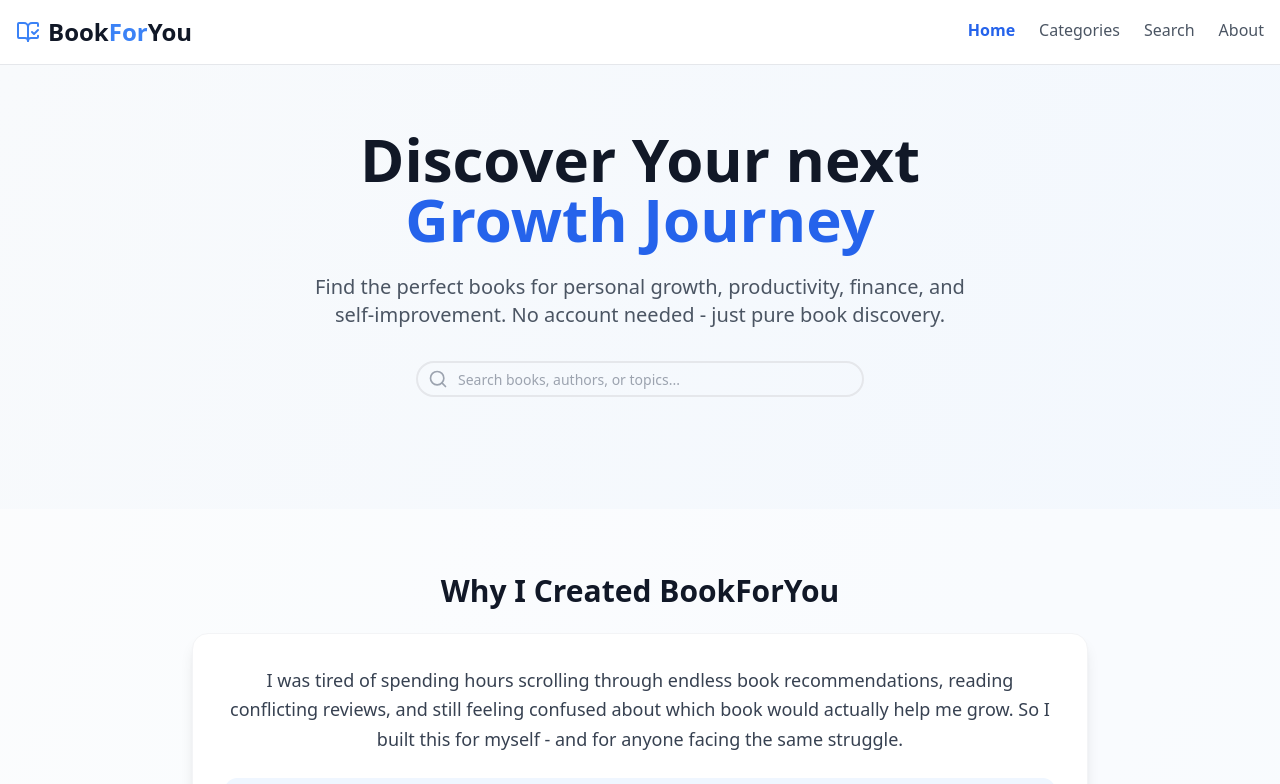
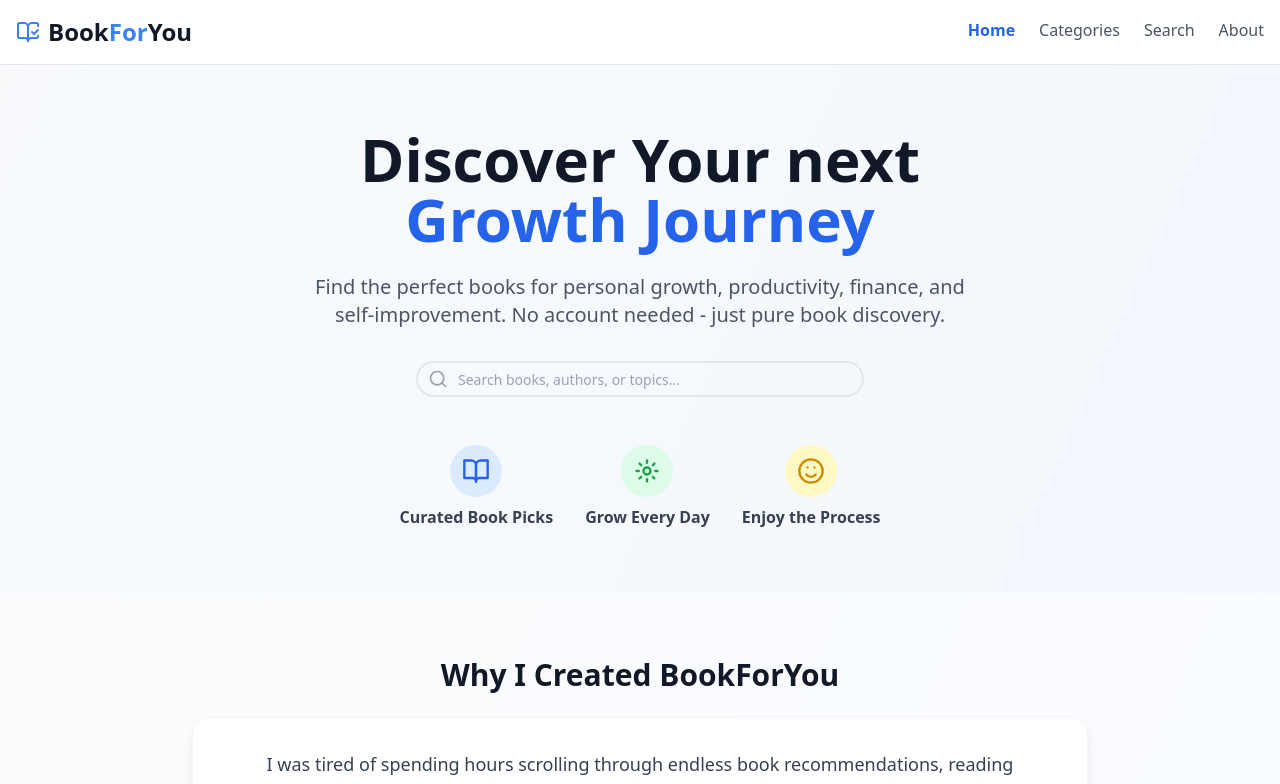
Before and after one commit to devlopersumit/BookPicker, a React (Vite) app: page / in a window 1280 px wide. Shown: the top 784 px of the page. Built offline with nearby package versions, Linux system fonts and the light colour scheme.

Commit message:
updated UI of hero section

```diff
--- a/src/Components/Hero.jsx
+++ b/src/Components/Hero.jsx
@@ -33,6 +33,83 @@ const Hero = () => {
               placeholder="Search books, authors, or topics..."
             />
           </div>
+          <div className="flex flex-col sm:flex-row items-center justify-center gap-8 mt-8">
+            <div className="flex flex-col items-center">
+              <span className="bg-blue-100 p-3 rounded-full mb-2">
+                <svg
+                  xmlns="http://www.w3.org/2000/svg"
+                  width="28"
+                  height="28"
+                  viewBox="0 0 24 24"
+                  fill="none"
+                  stroke="currentColor"
+                  strokeWidth="2"
+                  strokeLinecap="round"
+                  strokeLinejoin="round"
+                  className="lucide lucide-book-open text-blue-600"
+                >
+                  <path d="M2 3h6a4 4 0 0 1 4 4v14a3 3 0 0 0-3-3H2z"></path>
+                  <path d="M22 3h-6a4 4 0 0 0-4 4v14a3 3 0 0 1 3-3h7z"></path>
+                </svg>
+              </span>
+              <span className="text-base font-semibold text-gray-700">
+                Curated Book Picks
+              </span>
+            </div>
+            <div className="flex flex-col items-center">
+              <span className="bg-green-100 p-3 rounded-full mb-2">
+                <svg
+                  xmlns="http://www.w3.org/2000/svg"
+                  width="28"
+                  height="28"
+                  viewBox="0 0 24 24"
+                  fill="none"
+                  stroke="currentColor"
+                  strokeWidth="2"
+                  strokeLinecap="round"
+                  strokeLinejoin="round"
+                  className="lucide lucide-sparkles text-green-600"
+                >
+                  <path d="M12 3v2"></path>
+                  <path d="M12 19v2"></path>
+                  <path d="M3 12h2"></path>
+                  <path d="M19 12h2"></path>
+                  <path d="M5.6 5.6l1.4 1.4"></path>
+                  <path d="M17 17l1.4 1.4"></path>
+                  <path d="M17 7l1.4-1.4"></path>
+                  <path d="M7 17l-1.4 1.4"></path>
+                  <circle cx="12" cy="12" r="3"></circle>
+                </svg>
+              </span>
+              <span className="text-base font-semibold text-gray-700">
+                Grow Every Day
+              </span>
+            </div>
+            <div className="flex flex-col items-center">
+              <span className="bg-yellow-100 p-3 rounded-full mb-2">
+                <svg
+                  xmlns="http://www.w3.org/2000/svg"
+                  width="28"
+                  height="28"
+                  viewBox="0 0 24 24"
+                  fill="none"
+                  stroke="currentColor"
+                  strokeWidth="2"
+                  strokeLinecap="round"
+                  strokeLinejoin="round"
+                  className="lucide lucide-smile text-yellow-600"
+                >
+                  <circle cx="12" cy="12" r="10"></circle>
+                  <path d="M8 15s1.5 2 4 2 4-2 4-2"></path>
+                  <path d="M9 9h.01"></path>
+                  <path d="M15 9h.01"></path>
+                </svg>
+              </span>
+              <span className="text-base font-semibold text-gray-700">
+                Enjoy the Process
+              </span>
+            </div>
+          </div>
         </div>
       </section>
     </>
```
